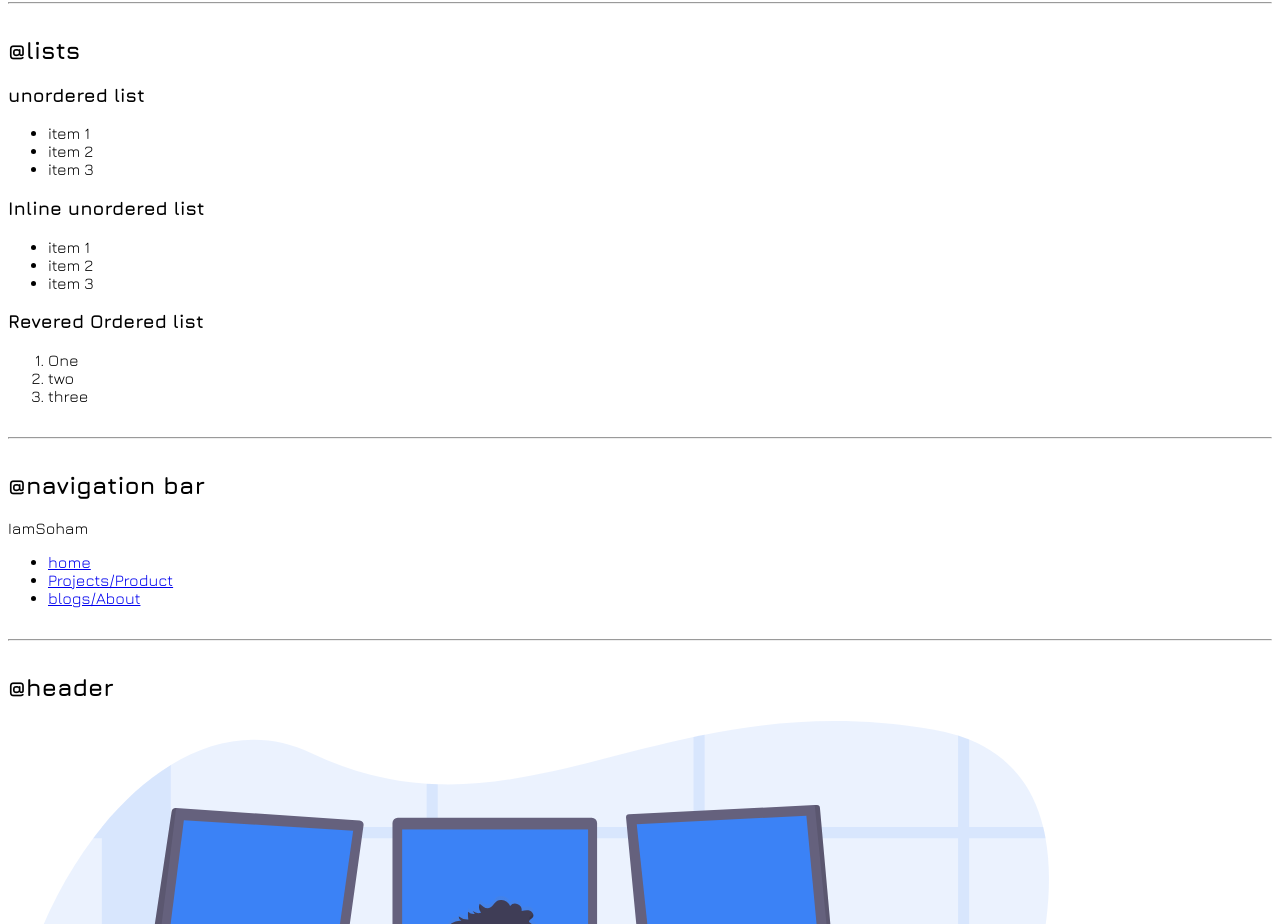
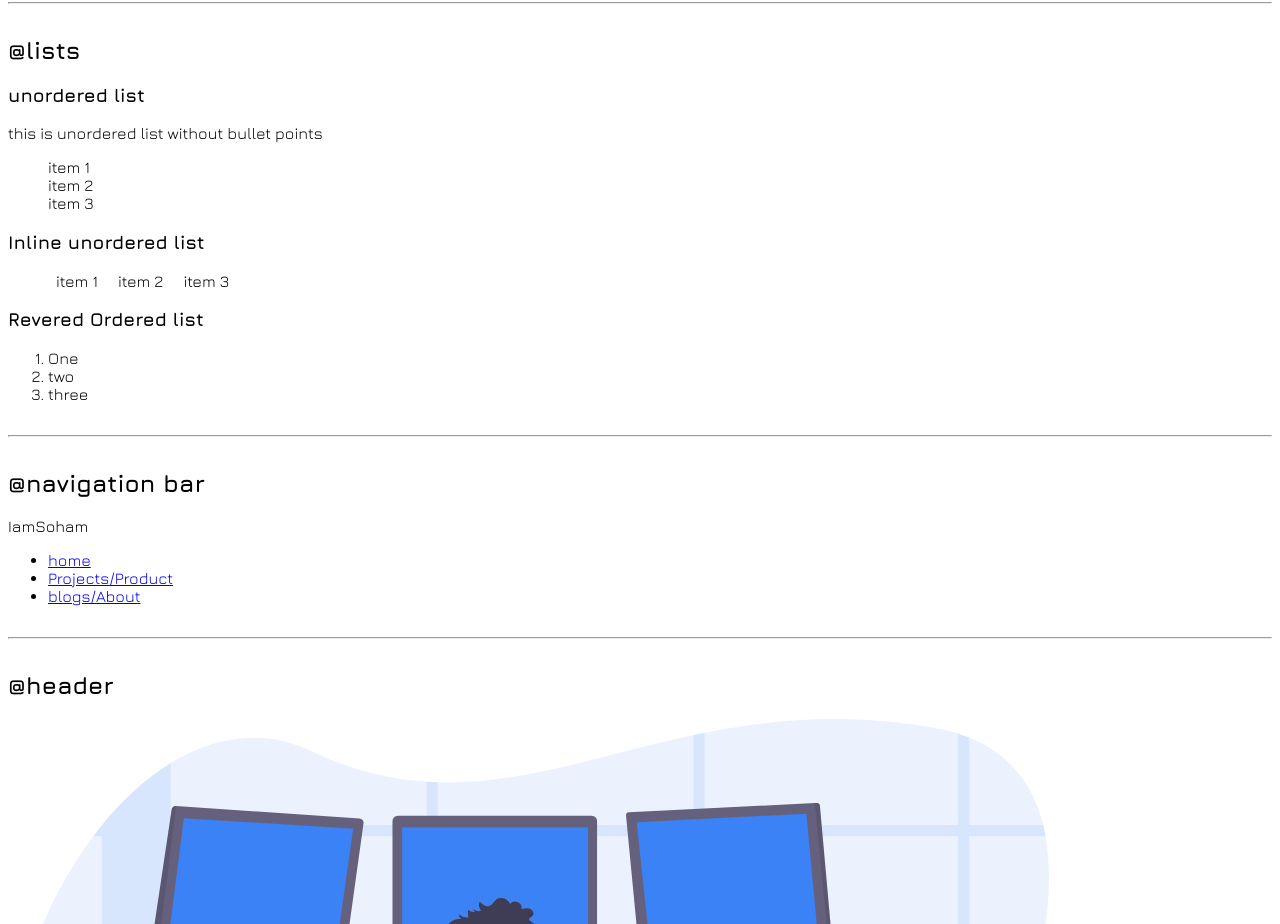
Before and after one commit to soham117/Portfolio-website-Component-library, a plain HTML site: page index.html in a window 1280 px wide. Shown: the part 820-1744 px from the top of the page. Drawn offline with nearby package versions, Linux system fonts and the light colour scheme.

Commit message:
CSS for inline-list added

```diff
--- a/index.html
+++ b/index.html
@@ -33,16 +33,17 @@
     <hr>
     <h2>@lists</h2>
     <h3>unordered list</h3>
-    <ul>
+    <p>this is unordered list without bullet points</p>
+    <ul class="non-bullet">
         <li>item 1</li>
         <li>item 2</li>
         <li>item 3</li>
     </ul>
-    <h3>Inline unordered list</h3>
+    <h3 class="non-bullet ">Inline unordered list</h3>
     <ul>
-        <li>item 1</li>
-        <li>item 2</li>
-        <li>item 3</li>
+        <li class="list-inline">item 1</li>
+        <li class="list-inline">item 2</li>
+        <li class="list-inline">item 3</li>
     </ul>
     <h3>Revered Ordered list</h3>
     <ol>
--- a/style.css
+++ b/style.css
@@ -1,31 +1,31 @@
-@import url('https://fonts.googleapis.com/css2?family=Jura:wght@400;700&display=swap');
-:root{
-    --primary-color:#34D399;
+@import url("https://fonts.googleapis.com/css2?family=Jura:wght@400;700&display=swap");
+:root {
+  --primary-color: #34d399;
 }
 
-body{font-family: 'Jura', sans-serif;
-
+body {
+  font-family: "Jura", sans-serif;
 }
-hr{
+hr {
   margin: 2rem 0rem;
 }
 /* container */
-.container{
+.container {
   /* padding-left: 1rem; */
   /* padding-right: 1rem; */
   padding: 0rem 1rem;
 }
-.container-center{
+.container-center {
   max-width: 600px;
-    margin:auto
+  margin: auto;
 }
-.link{
+.link {
   text-decoration: none;
   padding: 0.5rem 1rem;
 }
 
-.primary-link{
-    background-color:var(--primary-color);
+.primary-link {
+  background-color: var(--primary-color);
   padding-left: 1rem;
   padding-right: 1rem;
   padding-top: 0.5rem;
@@ -33,11 +33,23 @@ hr{
   color: white;
   text-decoration: none;
   border-radius: 0.5rem;
-
 }
-.secondary-link{
+.secondary-link {
   color: var(--primary-color);
   border-radius: 0.5rem;
   border: 1px solid var(--primary-color);
-
 }
+.primary-link:hover {
+  background-color: rgb(0, 212, 202);
+}
+.secondary-link:hover{
+    background-color: yellow;
+}
+/* list */
+.non-bullet {
+  list-style: none;
+}
+.list-inline {
+  display: inline;
+  padding: 0rem 0.5rem;
+}
```
Lines whose indentation alone changed are shown as unchanged.
